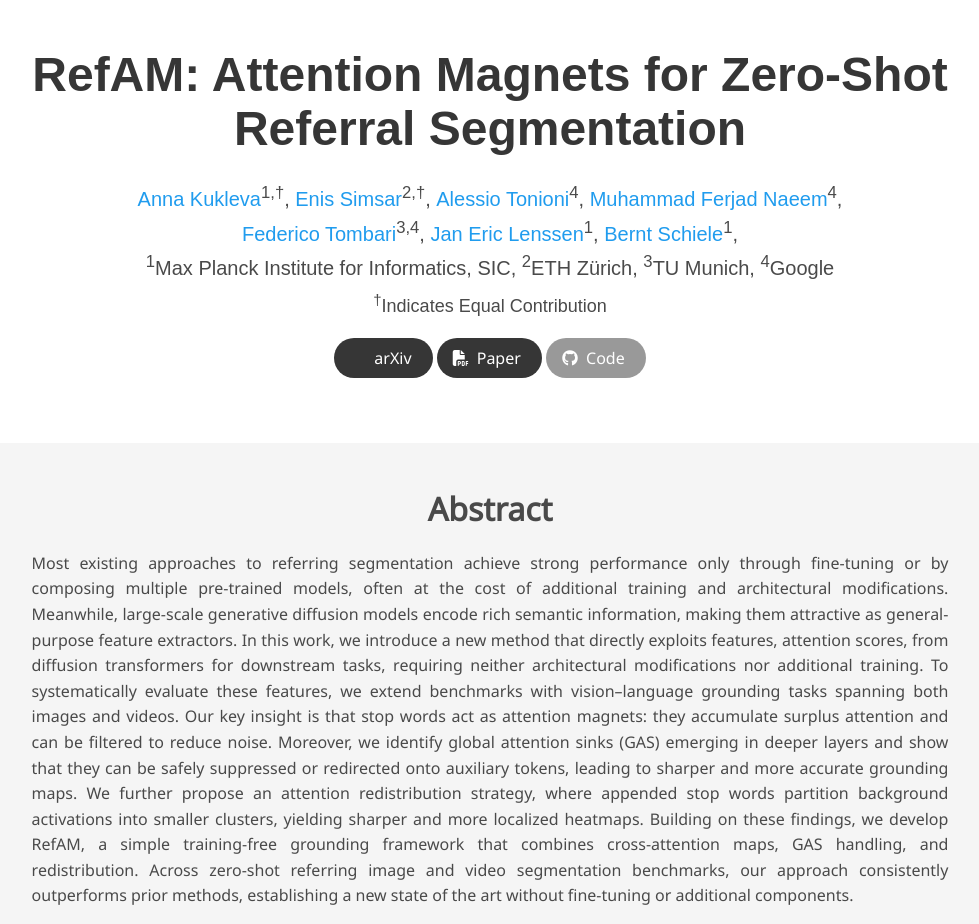
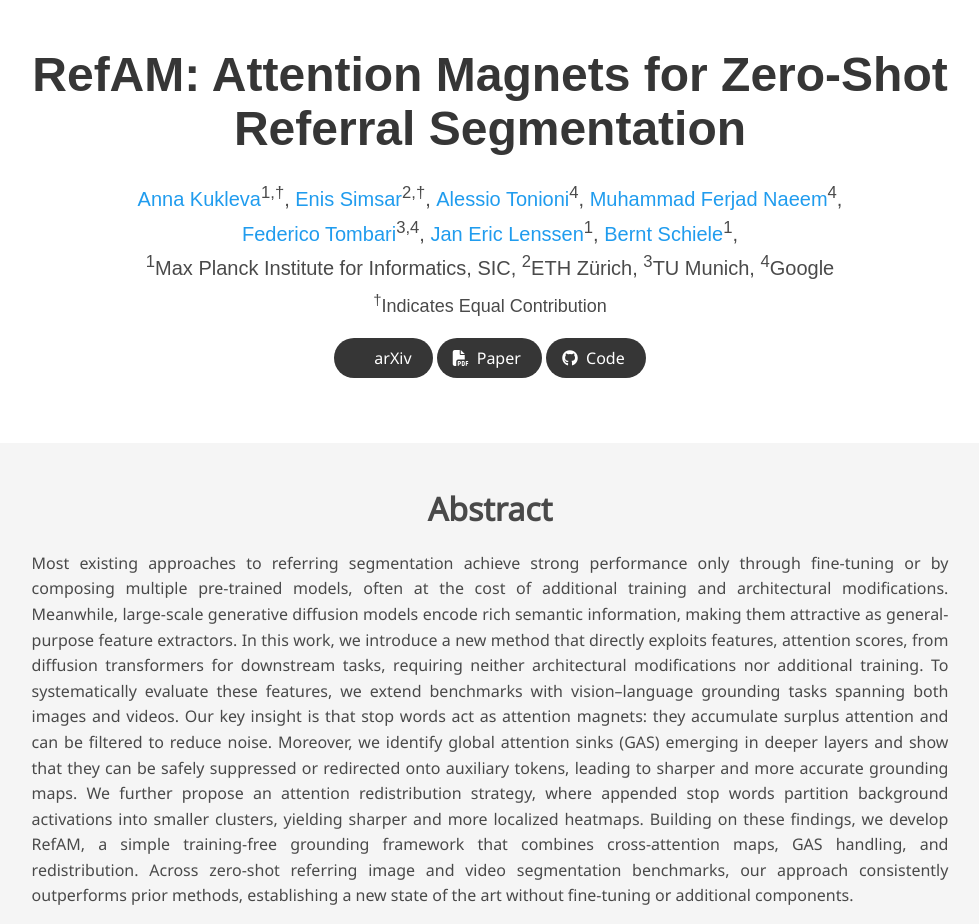
Before and after one commit to refam-diffusion/refam-diffusion.github.io, a plain HTML site: page index.html in a window 1280 px wide. Shown: the top 924 px of the page, without its empty margins (150-1129 px from the left). Drawn offline with nearby package versions, Linux system fonts and the light colour scheme; some icons are missing; a web font is replaced by a local one.

Commit message:
Update index.html

```diff
--- a/index.html
+++ b/index.html
@@ -114,8 +114,7 @@
                   <!-- Github link -->
                 <span class="link-block">
                     <a href="https://github.com/Annusha/refam"
-                    class="external-link button is-normal is-rounded is-dark"
-                    style="pointer-events: none; opacity: 0.5;" disabled>
+                    class="external-link button is-normal is-rounded is-dark">
                     <span class="icon">
                       <i class="fab fa-github"></i>
                     </span>
```
